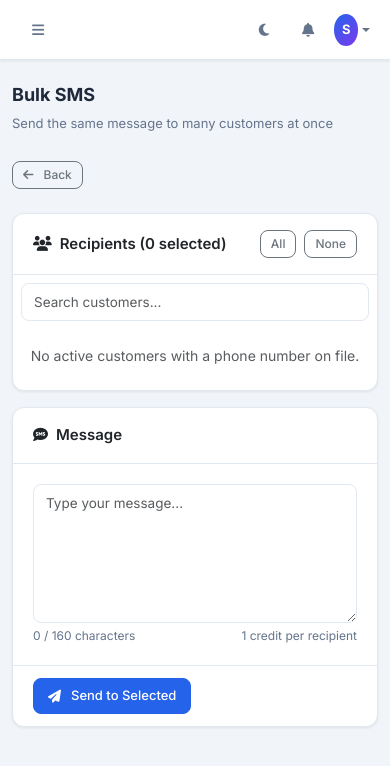
After one commit to itmhikizaro08-hub/van-sale-v3, a Flask app: page /sms/bulk in a window 390 px wide. The commit adds this page. Shown: the top 766 px of the page. Run offline with Flask 3, Linux system fonts and the light colour scheme; a user stored in the database is signed in; data comes from the database, SQL or seed files in the repository; data that the repository does not hold is empty; some libraries are stand-ins or nearby versions.

Commit message:
Upgrade SMS Center: wire up bulk send and overdue reminders
Both /sms/bulk and /sms/overdue-reminders were fully working backend
routes with no UI ever calling them. Added a bulk-send page with a
searchable customer checklist, and a Send Overdue Reminders button on
the SMS log page. Also fixed both routes to return a 'success' key so
the generic action-button handler shows the right toast instead of
always reporting failure.

Other fixes: SMS log page now shows the stat counts it was already
computing, and uses the SMSLog model's own status_badge property
instead of a badge that mismarked pending sends as failed. Send SMS
form gained a customer picker (auto-fills phone + name) and both send
forms now show a live character/credit counter.

Co-Authored-By: Claude Sonnet 5 <noreply@anthropic.com>

```diff
--- a/routes/sms.py
+++ b/routes/sms.py
@@ -45,6 +45,18 @@ def send():
     return render_template('sms/send.html', customers=customers)
 
 
+@sms_bp.route('/bulk', methods=['GET'])
+@login_required
+def bulk_form():
+    if not current_user.can_write('sms'):
+        flash('Permission denied.', 'danger')
+        return redirect(url_for('sms.index'))
+    customers = Customer.query.filter_by(status='active').filter(
+        Customer.phone.isnot(None), Customer.phone != ''
+    ).order_by(Customer.name).all()
+    return render_template('sms/bulk.html', customers=customers)
+
+
 @sms_bp.route('/bulk', methods=['POST'])
 @login_required
 def bulk():
@@ -52,8 +64,12 @@ def bulk():
     if not current_user.can_write('sms'):
         return jsonify({'error': 'Permission denied'}), 403
     data = request.get_json()
-    message = data.get('message')
+    message = (data.get('message') or '').strip()
     customer_ids = data.get('customer_ids', [])
+    if not message:
+        return jsonify({'error': 'Message is required.'}), 400
+    if not customer_ids:
+        return jsonify({'error': 'Select at least one customer.'}), 400
     sent, failed = 0, 0
     for cid in customer_ids:
         customer = Customer.query.get(cid)
@@ -62,7 +78,8 @@ def bulk():
                 sent += 1
             else:
                 failed += 1
-    return jsonify({'sent': sent, 'failed': failed})
+    return jsonify({'success': True, 'sent': sent, 'failed': failed,
+                     'message': f'Sent {sent} message(s){f", {failed} failed" if failed else ""}.'})
 
 
 @sms_bp.route('/overdue-reminders', methods=['POST'])
@@ -71,4 +88,6 @@ def overdue_reminders():
     if not current_user.can_write('sms'):
         return jsonify({'error': 'Permission denied'}), 403
     count = send_overdue_reminders()
-    return jsonify({'sent': count})
+    return jsonify({'success': True, 'sent': count,
+                     'message': f'Sent {count} overdue reminder(s).' if count
+                                else 'No customers with an outstanding balance — nothing to send.'})
--- /dev/null
+++ b/templates/sms/bulk.html
@@ -0,0 +1,103 @@
+{% extends 'base.html' %}{% block title %}Bulk SMS{% endblock %}{% block content %}
+<div class="page-header">
+  <div><h1 class="page-title">Bulk SMS</h1><p class="page-subtitle">Send the same message to many customers at once</p></div>
+  <a href="{{ url_for('sms.index') }}" class="btn btn-outline-secondary btn-sm"><i class="fas fa-arrow-left me-1"></i>Back</a>
+</div>
+<div class="row g-3">
+  <div class="col-md-5">
+    <div class="card h-100">
+      <div class="card-header d-flex align-items-center justify-content-between">
+        <span><i class="fas fa-users me-2"></i>Recipients (<span id="selectedCount">0</span> selected)</span>
+        <div class="d-flex gap-2">
+          <button type="button" class="btn btn-sm btn-outline-secondary" onclick="toggleAll(true)">All</button>
+          <button type="button" class="btn btn-sm btn-outline-secondary" onclick="toggleAll(false)">None</button>
+        </div>
+      </div>
+      <div class="card-body p-2">
+        <input type="text" id="custSearch" class="form-control form-control-sm mb-2" placeholder="Search customers...">
+        <div style="max-height:360px;overflow-y:auto">
+          {% for c in customers %}
+          <label class="d-flex align-items-center gap-2 py-1 px-2 cust-row" style="cursor:pointer" data-name="{{ c.name|lower }}">
+            <input type="checkbox" class="form-check-input cust-check" value="{{ c.id }}" onchange="updateCount()">
+            <span class="fs-13">{{ c.name }}</span>
+            <span class="text-muted fs-12 ms-auto">{{ c.phone }}</span>
+          </label>
+          {% else %}
+          <p class="text-muted text-center py-3 mb-0">No active customers with a phone number on file.</p>
+          {% endfor %}
+        </div>
+      </div>
+    </div>
+  </div>
+  <div class="col-md-7">
+    <div class="card">
+      <div class="card-header"><i class="fas fa-sms me-2"></i>Message</div>
+      <div class="card-body">
+        <textarea id="bulkMessage" class="form-control" rows="6" maxlength="480" placeholder="Type your message..." oninput="updateCounter()"></textarea>
+        <div class="form-text d-flex justify-content-between">
+          <span id="charCounter">0 / 160 characters</span>
+          <span id="segmentCounter">1 credit per recipient</span>
+        </div>
+      </div>
+      <div class="card-footer">
+        <button type="button" class="btn btn-primary" id="sendBtn" onclick="sendBulk()"><i class="fas fa-paper-plane me-1"></i>Send to Selected</button>
+      </div>
+    </div>
+  </div>
+</div>
+{% endblock %}
+{% block extra_js %}
+<script>
+function toggleAll(checked) {
+  document.querySelectorAll('.cust-check').forEach(cb => {
+    if (cb.closest('.cust-row').style.display !== 'none') cb.checked = checked;
+  });
+  updateCount();
+}
+
+function updateCount() {
+  document.getElementById('selectedCount').textContent = document.querySelectorAll('.cust-check:checked').length;
+}
+
+document.getElementById('custSearch').addEventListener('input', function() {
+  const q = this.value.trim().toLowerCase();
+  document.querySelectorAll('.cust-row').forEach(row => {
+    row.style.display = row.dataset.name.includes(q) ? '' : 'none';
+  });
+});
+
+function updateCounter() {
+  const len = document.getElementById('bulkMessage').value.length;
+  const segments = Math.max(1, Math.ceil(len / 160));
+  document.getElementById('charCounter').textContent = `${len} / ${segments * 160} characters`;
+  document.getElementById('segmentCounter').textContent = `${segments} credit${segments > 1 ? 's' : ''} per recipient`;
+}
+
+async function sendBulk() {
+  const message = document.getElementById('bulkMessage').value.trim();
+  const customerIds = [...document.querySelectorAll('.cust-check:checked')].map(cb => parseInt(cb.value));
+  if (!message) { Toast.show('Enter a message first.', 'warning'); return; }
+  if (!customerIds.length) { Toast.show('Select at least one customer.', 'warning'); return; }
+  if (!confirmAction(`Send this message to ${customerIds.length} customer(s)?`)) return;
+
+  const btn = document.getElementById('sendBtn');
+  btn.disabled = true;
+  btn.innerHTML = '<span class="spinner-border spinner-border-sm me-2"></span>Sending...';
+  try {
+    const res = await apiCall('/sms/bulk', 'POST', {message, customer_ids: customerIds});
+    if (res.success) {
+      Toast.show(res.message || 'Sent.', 'success');
+      setTimeout(() => location.href = "{{ url_for('sms.index') }}", 1200);
+    } else {
+      Toast.show(res.error || 'Failed to send.', 'danger');
+      btn.disabled = false;
+      btn.innerHTML = '<i class="fas fa-paper-plane me-1"></i>Send to Selected';
+    }
+  } catch (e) {
+    Toast.show(e.message || 'Network error.', 'danger');
+    btn.disabled = false;
+    btn.innerHTML = '<i class="fas fa-paper-plane me-1"></i>Send to Selected';
+  }
+}
+</script>
+{% endblock %}
```
Also changed, not shown: templates/sms/index.html (+45 -7 lines), templates/sms/send.html (+39 -3 lines).
